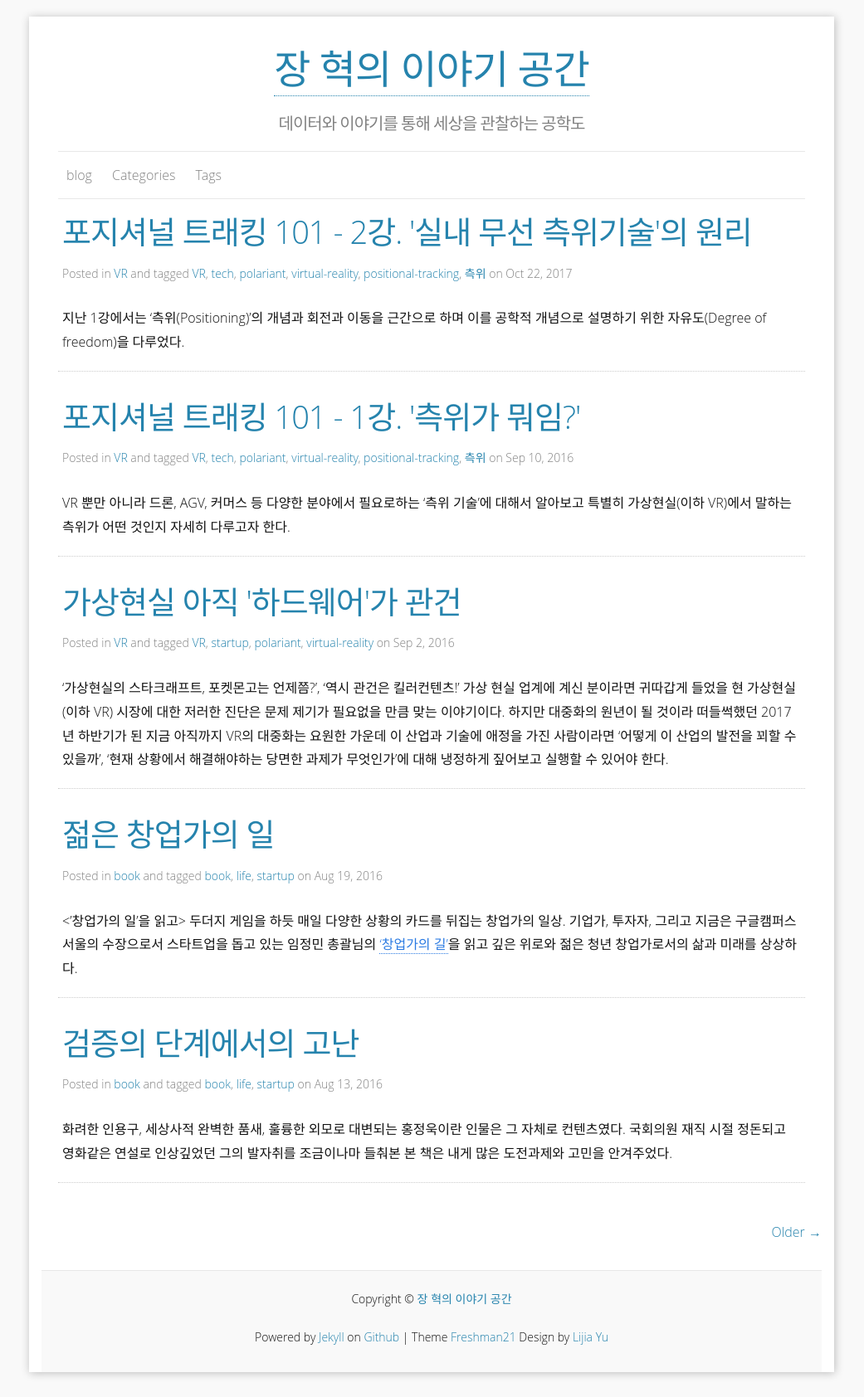
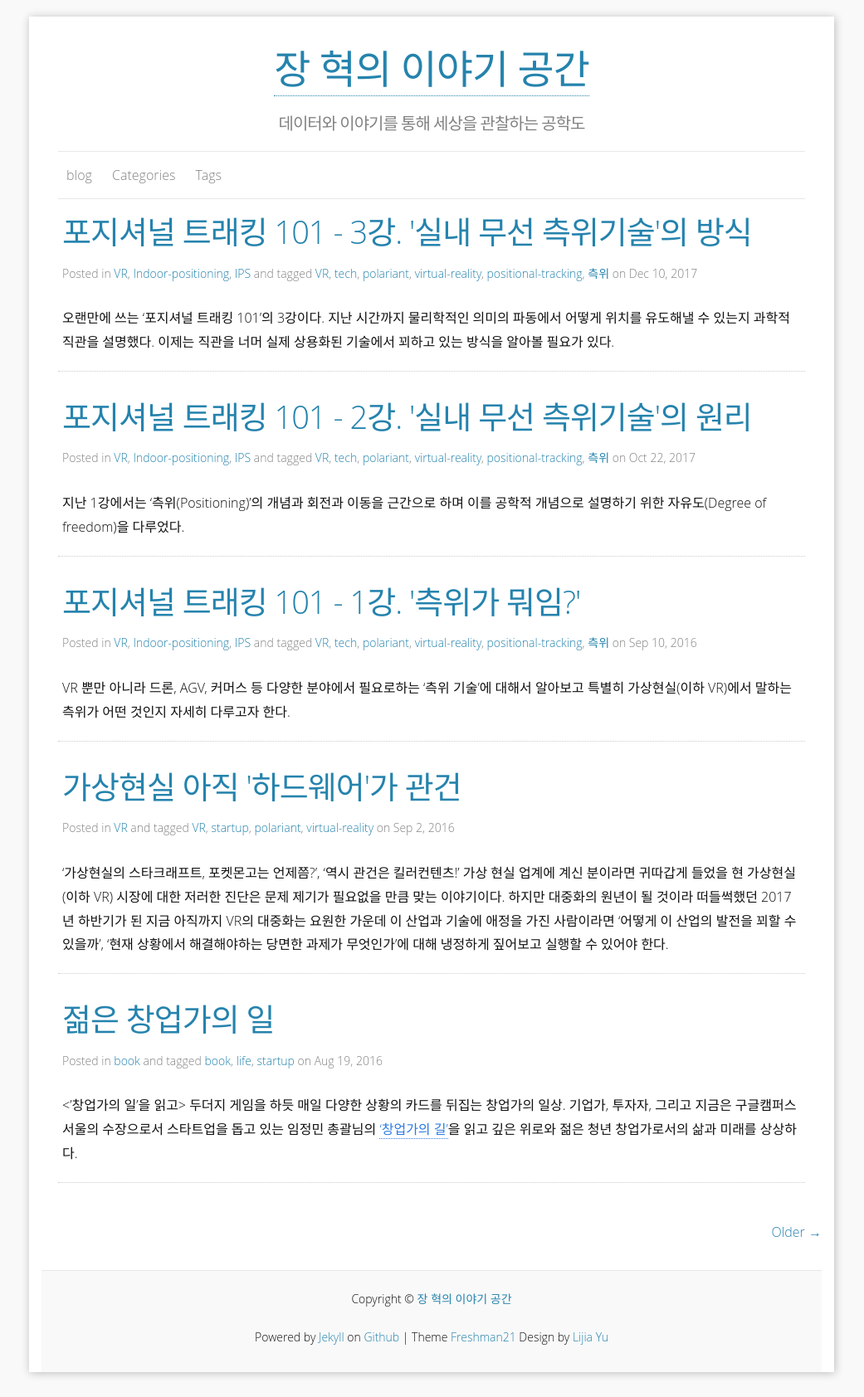
Before and after one commit to HyoukJang/HyoukJang.github.io, a Jekyll site: the page built from index.html, in a window 1280 px wide. Shown: the whole page at 83% size, without its empty margins (120-1161 px from the left). Built offline with Jekyll 4.4.1, drawn with Linux system fonts in a browser that asks for light colours; nearby versions of some CDN libraries; some web fonts are replaced; the list of posts is cut into pages by our own code; some of the changed lines change nothing that is shown.

Commit message:
add new post

```diff
--- a/_posts/2016-09-10-positional-tracking-101-1.md
+++ b/_posts/2016-09-10-positional-tracking-101-1.md
@@ -4,7 +4,7 @@ published: true
 layout: post
 title: "포지셔널 트래킹 101 - 1강. '측위가 뭐임?'"
 author: JH
-categories: VR
+categories: VR Indoor-positioning IPS
 tags:  VR tech polariant virtual-reality positional-tracking 측위
 
 ---
--- a/_posts/2017-10-22-positional-tracking-101-2.md
+++ b/_posts/2017-10-22-positional-tracking-101-2.md
@@ -4,7 +4,7 @@ published: true
 layout: post
 title: "포지셔널 트래킹 101 - 2강. '실내 무선 측위기술'의 원리"
 author: JH
-categories: VR
+categories: VR Indoor-positioning IPS
 tags:  VR tech polariant virtual-reality positional-tracking 측위
 
 ---
--- /dev/null
+++ b/_posts/2017-12-10-positional-tracking-101-3.md
@@ -0,0 +1,54 @@
+---
+
+published: true
+layout: post
+title: "포지셔널 트래킹 101 - 3강. '실내 무선 측위기술'의 방식"
+author: JH
+categories: VR Indoor-positioning IPS
+tags:  VR tech polariant virtual-reality positional-tracking 측위
+
+---
+
+오랜만에 쓰는 '포지셔널 트래킹 101'의 3강이다. 지난 시간까지 물리학적인 의미의 파동에서 어떻게 위치를 유도해낼 수 있는지 과학적 직관을 설명했다. 이제는 직관을 너머 실제 상용화된 기술에서 꾀하고 있는 방식을 알아볼 필요가 있다.
+
+위치를 추적하는 방식으로는 크게 3가지 방법으로 나눌 수 있다.
+
+첫째, 각도를 활용한 방식(AOA, Angle of Arrival)
+둘째, 신호의 전송시간을 활용한 방식(TOA(Time of Arrival), TDOA(Time difference of Arrival))
+셋째, 신호의 세기를 측정하여 위치를 추적하는 방식(RSSI, Received Signal Strength indication)
+
+각각의 방식은 장점과 단점이 뚜렷하고 각 방식의 최대한 장점을 살릴 수 있는 무선신호와 짝을 지은 조합이 존재하며 그들이 '융합'되어 활용하고 있다. 그 말인 즉슨, 전자기파의 파장대에 따라 물리학적 특징이 뚜렷하고 이 특징에 가장 부합하는 방식이 위에 언급된 셋 중에 존재하고 본 조합이 구체적인 요구사항에 정확히 부합하는 영역에서만 실제로 제 기능을 할 수 있다는 점이다. 바로 이 점이 소위 말하는 실시간 위치 추적 서비스(RTLS, Real-time location service) 분야에서 여러 솔루션이 파편화되어 있는 이유이기도 하다.
+
+차근차근 위의 방식들을 간단하지만 명료하게 알아보자.
+
+첫째, 각도를 활용한 방식(AOA, Angle of Arrival)
+
+![Angle of Arrival](https://www.researchgate.net/publication/258390460/figure/fig9/AS:328441036591115@1455317854047/Angle-of-arrival-positioning-method.png)
+
+무선신호를 받는 수신부(Receiver)은 여러개의 안테나로 이루어진 다중 안테나로 구성된다. 다중 안테나의 각 안테나에서 수집되는 무선신호는 입사각(Incident angle)에 따라서 신호의 위상(phase)가 다르고 다중 안테나 속 안테나 사이의 거리와 위상차를 활용하여 수신부로 입사하는 각도를 인지한다. 잘 배치된 3개 이상의 송신부(Sender)로부터 각각의 입사각을 알고 있으면 위의 그림처럼 겹치는 영역에 해당하는 위치를 알아낼 수 있다. 특수 목적의 국방분야에서의 측위 기술에서도 쓰이나 상대적으로 비용이 많이 들며 컴퓨팅 리소스가 상대적으로 많이 드는 신호처리 방식으로 알려져 있다.
+
+둘째, 신호의 전송시간을 활용한 방식(TOA(Time of Arrival), TDOA(Time difference of Arrival))
+
+a) TOA(Time of Arrival)
+
+![Time of Arrival](https://www.cisco.com/c/dam/en/us/td/i/100001-200000/190001-200000/190001-191000/190536.ps/_jcr_content/renditions/190536.jpg)
+
+잘 배치된 3개 이상의 송신부가 모두 '시간 동기화'가 정확히 되어있다는 가정 하에서 수신부까지 도달하는 시간으로 그려지는 3개의 원으로부터 겹치는 영역을 알아내는 방식이다. 무선 신호 중 전파영역은 '빛의 속도'로 정해져있으므로 시간과 속도를 곱하면 거리가 나오는 아주 간단한 원리이다.
+
+b) TDOA(Time Difference of Arrival)
+
+![Time difference of Arrival](https://cdn.rohde-schwarz.com/pws/general/pictures/ESMD_1.png)
+
+명칭에서도 알 수 있듯이 수신부에 도착한 신호의 도착 시간 '차이'로 알아내는 방식이다. 위에 언급하였듯이 전파영역의 속도는 정해져있으므로 시간차가 곧 거리차가 되고 이는 고등학교 수학시간에 배운 '쌍곡선(hyperbola)'를 3개의 송신부 중 2개의 조합에 대해서 그릴 수 있으므로 총 3개의 쌍곡선의 겹치는 영역이 우리가 얻고자하는 위치가 되는 것이다. 여전히 '시간 동기화'는 필요하다.
+
+시간 차를 이용하는 TDOA 방식이 훨씬 널리 쓰이고 있으며 '3개 이상의 송신부가 있고 잘 정돈된 상황'에서는 가장 좋은 퍼포먼스를 보인다고 알려져 있는 방식이다. 그러나 시간 동기화라는 대전제가 외부 자극으로부터 자유로울 수 없음을 반증한다.
+
+셋째, 신호의 세기를 측정하여 위치를 추적하는 방식(RSSI, Received Signal Strength indication)
+
+2강에서 알아본 것처럼 신호의 진폭을 통한 '세기'를 통해 위치를 추적하는 방식이다. 잘 알고 있듯이 신호의 근간으로부터 거리가 멀어짐에 따라 제곱배로 감소하는 원리를 활용하여 거리를 추적하는 방식이다. 역시나 기존 무선신호 방식에서는 3개 이상의 송신부가 필요하나 시간 동기화가 필요하지 않다. 그러나 다경로(Multipath) 현상으로 인한 간섭에 취약하고 NLOS(Non line-of-sight) 상황에서는 오차가 급격히 커진다.
+
+간단하지만 명료하게 알아본 3가지 방식. 여기까지 읽으신 분들이라면 쉽게 눈치챌 수 있듯이 각각의 장단점이 너무나 뚜렷하다는 것을 볼 수 있다. 여기에 각 전파들의 파장영역대가 가지고 있는 간섭 취약성, 회절의 정도에 따라서 RTLS 기반 기술들이 도달하고자 하는 고정확/고정밀의 영역에 한계가 뚜렷해지는 것이다. 현존하는 무선 신호 가운데 제일 정확하다고 알려져 있는 전파는 'UWB(Ultra Wide Band)'이며 '적절한 방식과 결합된 잘 정돈된 상황'에서는 수십 센티미터의 해상도를 보이는 것으로 알려져 있다.
+
+그러나 UWB가 가진 전파영역대의 물리학적인 한계로 인한 문제점인 '액체'를 많이 가지고 있는 인간의 몸을 통과할 때 에러가 커진다는 것과 TDOA 방식을 이용할 때 신호원이 외부 자극, 이를테면 진동, 움직임에 취약하다는 점, 3개 이상의 송신부가 존재하고 간섭을 최대한 줄이기 위해 트래킹 영역에 대한 Cell-planning시 높은 비용이 들 수 있다는 점이 등 '잘 정돈된 상황'에서만 '쓰이고 있다는 현실을 보여준다.
+
+다음 시간에는 폴라리언트의 '편광을 활용한 3차원 측위 기술'이 이를 보완하거나 대체할 수 있는 가능성이 어떻게 있는지 찬찬히 알아볼 것이다.
```
